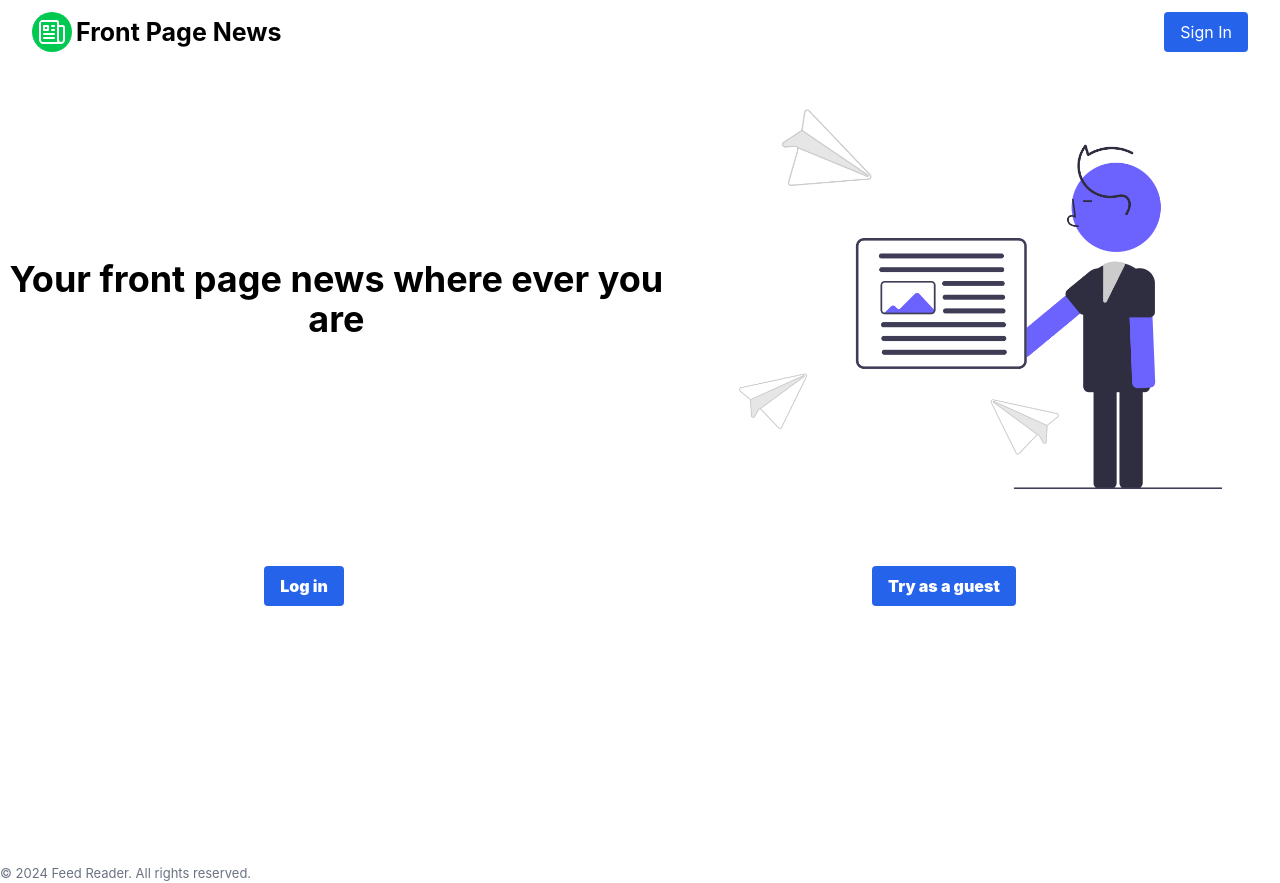
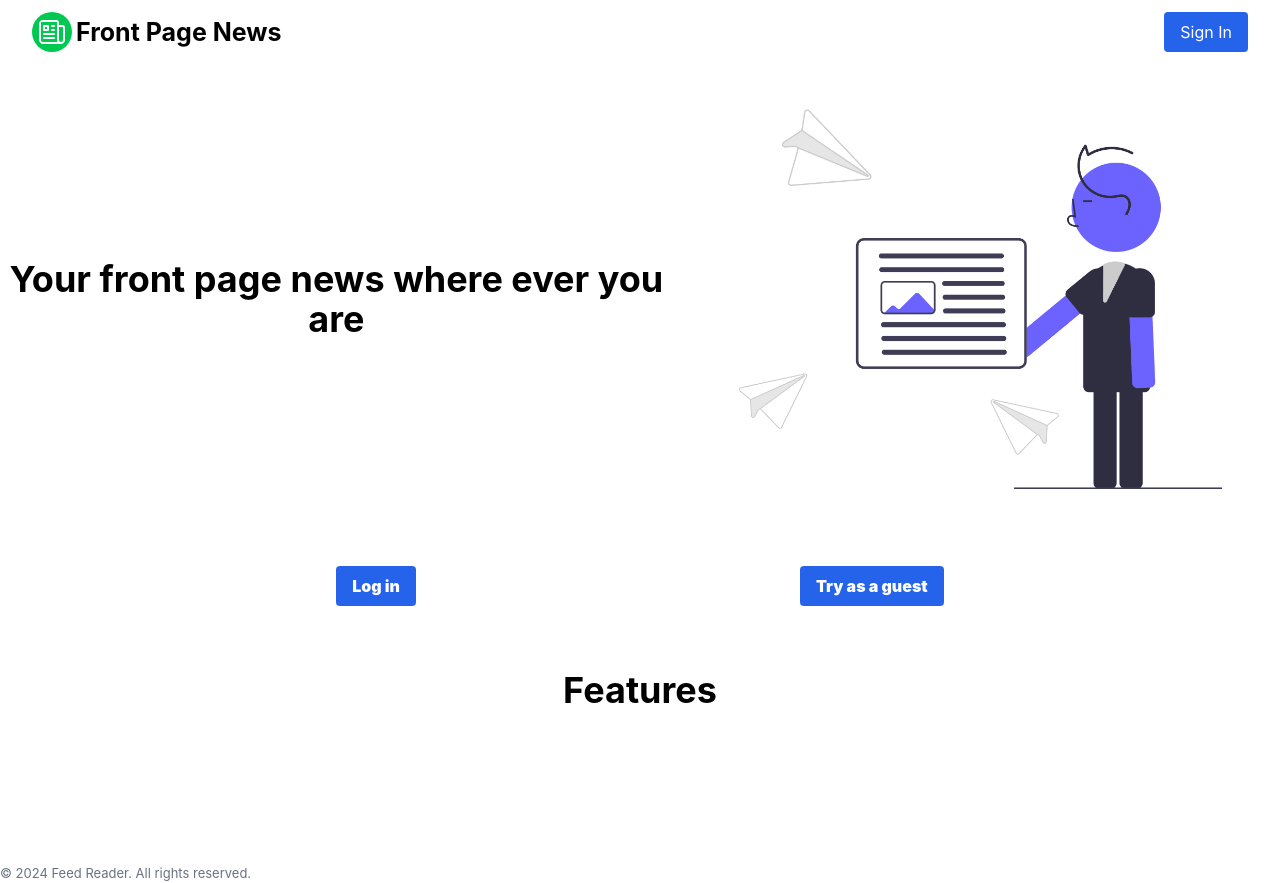
Before and after one commit to DominykMcNamara/feed_reader, a React (Vite) app: page / in a window 1280 px wide. Built offline with nearby package versions, Linux system fonts and the light colour scheme.

Commit message:
fix: adjust layout structure for improved readability in Home component

```diff
--- a/src/pages/Home.tsx
+++ b/src/pages/Home.tsx
@@ -1,5 +1,6 @@
 function Home() {
   return (
+    <>
       <section className="w-full h-full">
         <div className="flex flex-row gap-2 justify-around items-center ">
           <h1 className="text-4xl font-bold text-center">
@@ -13,13 +14,20 @@ function Home() {
             />
           </div>
         </div>
-      <div className="flex flex-row justify-around items-center mt-8">
+        <div className="flex flex-row justify-center gap-96 items-center mt-8">
           <a href="#" className="button">
             Log in
           </a>
           <a className="button">Try as a guest</a>
         </div>
       </section>
+      <section className="w-full h-full mt-16">
+        <div className="flex flex-row gap-2 justify-around items-center ">
+          <h1 className="text-4xl font-bold text-center">Features</h1>
+        </div>
+
+      </section>
+    </>
   );
 }
 
```
Lines whose indentation alone changed are shown as unchanged.
